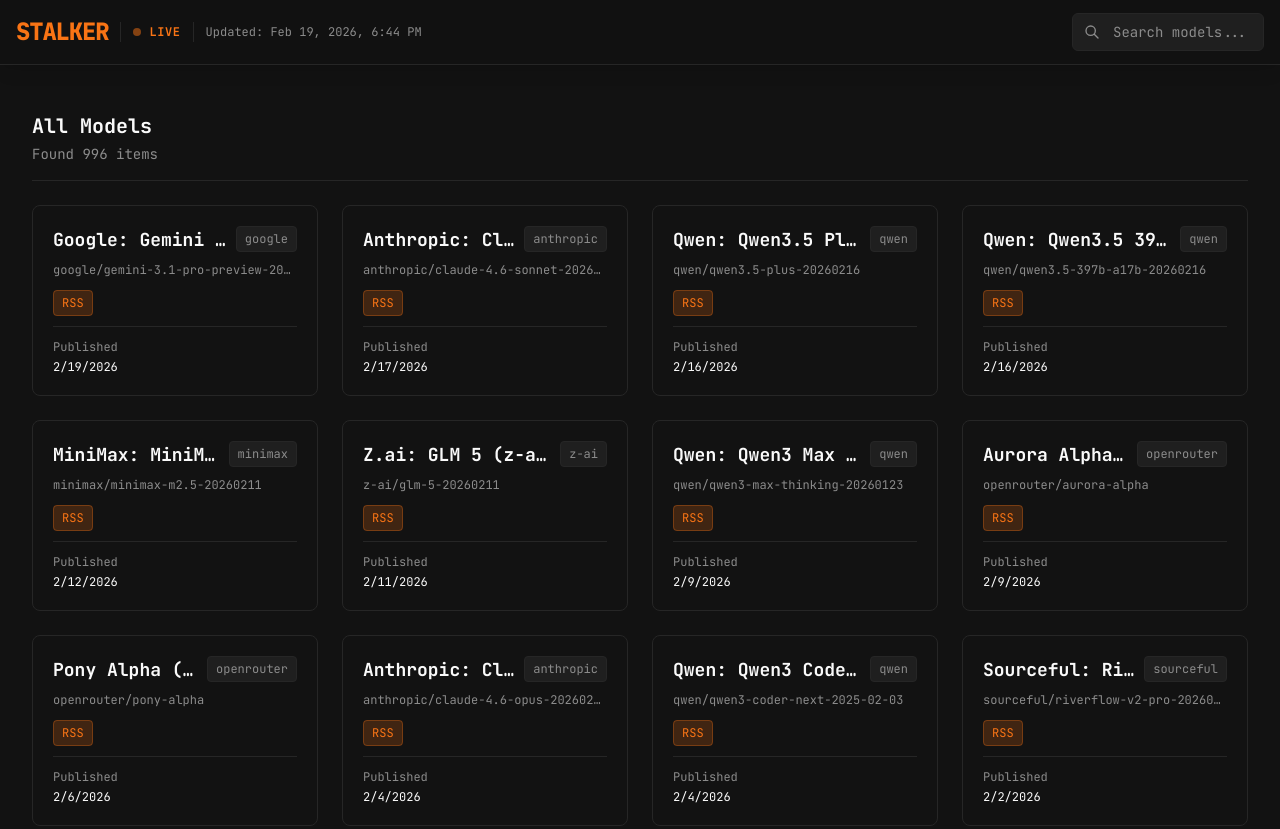
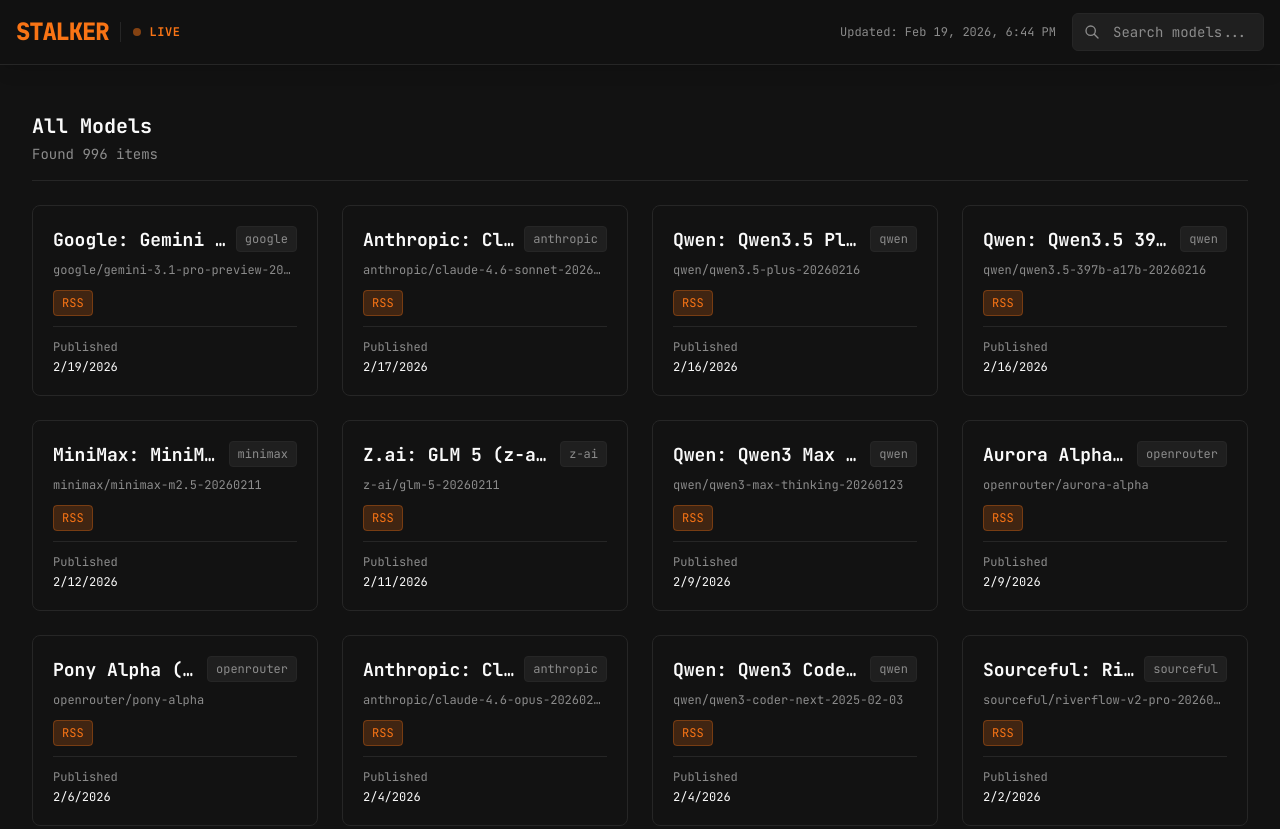
Before and after one commit to avayyyyyyy/stalker, a website: page index.html in a window 1280 px wide. Shown: the top 829 px of the page. Drawn offline with nearby package versions, Linux system fonts and the light colour scheme.

Commit message:
fix: show last updated time on all screen sizes

```diff
--- a/index.html
+++ b/index.html
@@ -99,10 +99,9 @@
             <span class="w-2 h-2 rounded-full bg-orange animate-pulse"></span>
             <span class="text-orange text-xs tracking-wider uppercase font-semibold">Live</span>
           </span>
-          <span class="hidden lg:inline border-l border-border h-5"></span>
-          <span id="last-updated" class="hidden lg:inline text-xs text-muted-foreground"></span>
         </div>
         <div class="flex items-center gap-4">
+          <span class="text-xs text-muted-foreground" id="last-updated"></span>
           <div class="w-32 md:w-48">
             <div class="relative group w-full">
               <div class="absolute inset-y-0 left-0 pl-3 flex items-center pointer-events-none">
```
